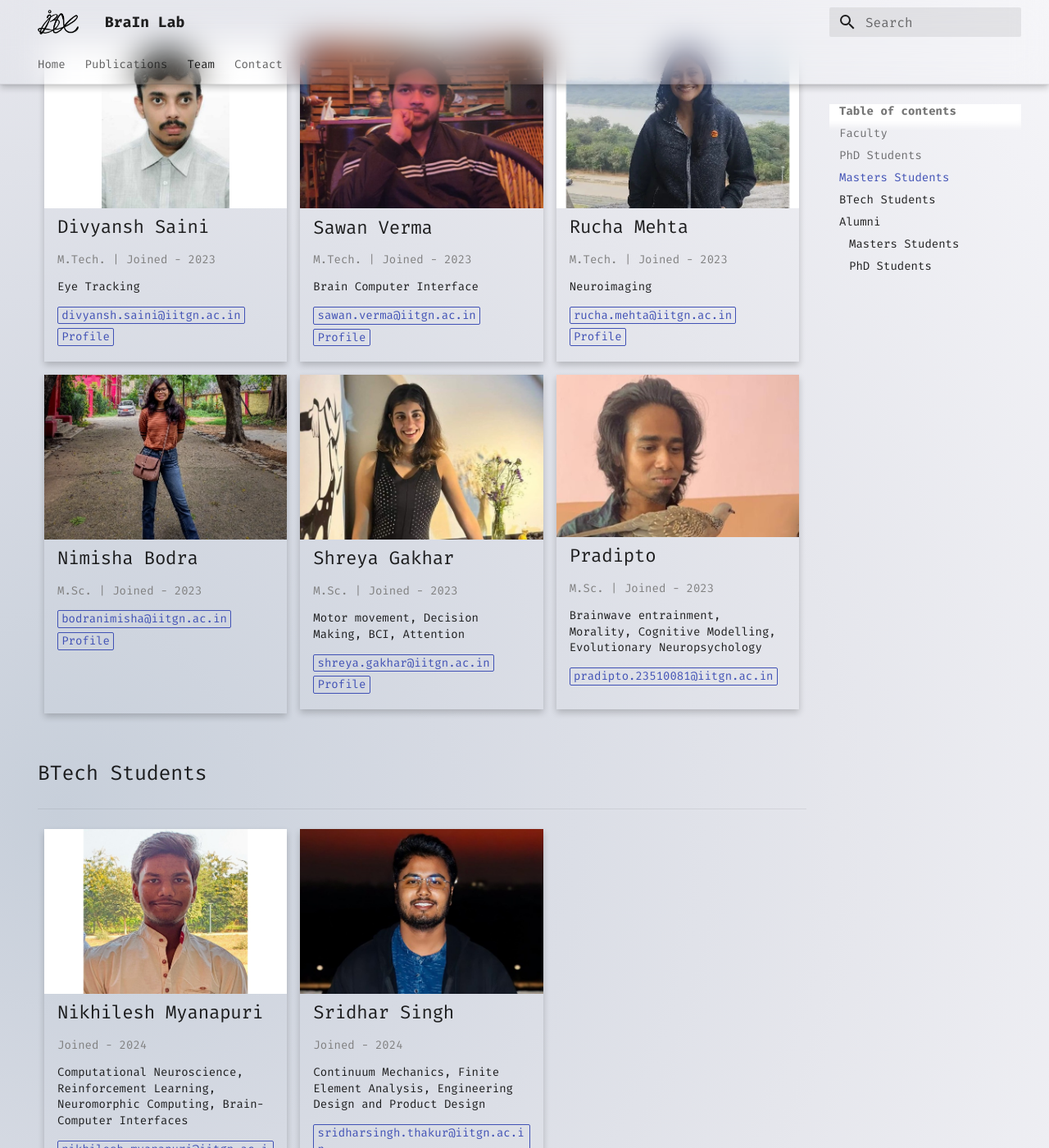
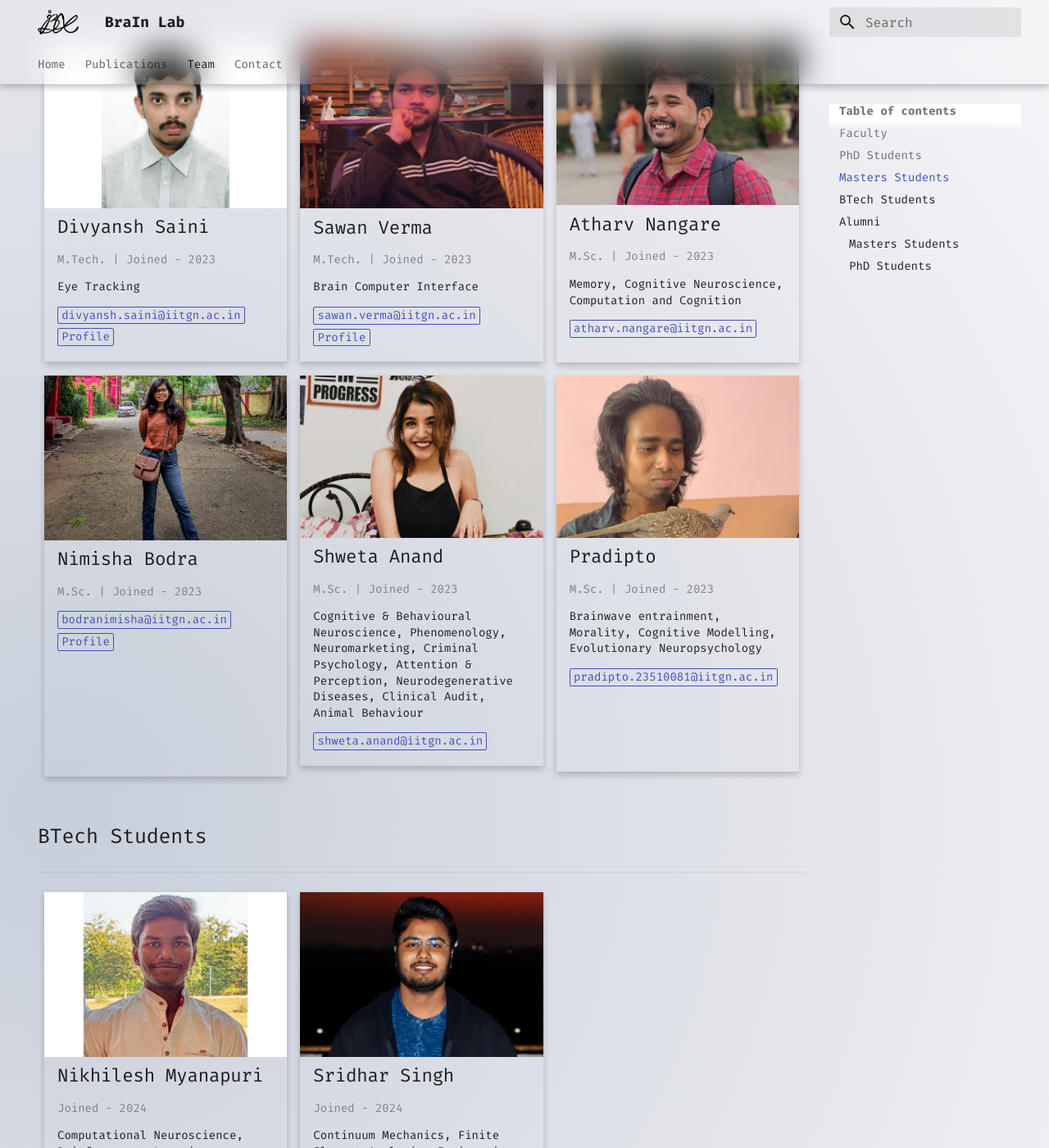
Before and after one commit to brain-informatics/brain-informatics.github.io, an MkDocs documentation site: the page built from docs/team.md, in a window 1280 px wide and 1400 px high, scrolled down 1892 px. Shown: the whole window at 82% size. Built offline with MkDocs 1.6.1 and Material for MkDocs 9.7.7, drawn with Linux system fonts in a browser that asks for light colours; some of the changed text lies outside the part shown.

Commit message:
updated team members

```diff
--- a/docs/team.md
+++ b/docs/team.md
@@ -50,9 +50,9 @@ hide:
       -->
       <img src="/assets/team/prajwal.jpg" alt="Prajwal Kumar Singh" style="width:100%">
       <div class="tcontainer" markdown="1">
-        <h2>Prajwal Kumar Singha</h2>
-        <p class="ttitle">Joined - 2021</p>
-        <p>Computer Vision, Image Processing, Representation Learning, Deep Learning</p>
+        <h2>Prajwal Kumar Singh</h2>
+        <p class="ttitle">Joined - 2021 (Jointly with CVIG Lab, IITGN)</p>
+        <p>Computer Vision, Image Processing, Deep Learning</p>
         <p><a href="mailto:singh_prajwal@iitgn.ac.in" class="pub_button">singh_prajwal@iitgn.ac.in</a> </br> <a href="https://prajwalsingh.github.io/" class="pub_button" target="_blank">Website</a></p>
       </div>
     </div>
@@ -153,12 +153,13 @@ hide:
       <img src="/assets/team/rucha.webp" alt="Rucha Mehta" style="height:222.06px; width: auto; margin-left:auto; margin-right: auto;">
       </div>
       -->
-      <img src="/assets/team/rucha.png" alt="Rucha Mehta" style="width:100%">
+      <img src="/assets/team/atharv.jpg" alt="Atharv" style="width:100%">
       <div class="tcontainer" markdown="1">
-        <h2>Rucha Mehta</h2>
-        <p class="ttitle">M.Tech. | Joined - 2023</p>
-        <p>Neuroimaging</p>
-        <p><a href="mailto:rucha.mehta@iitgn.ac.in" class="pub_button">rucha.mehta@iitgn.ac.in</a> </br> <a href="http://www.linkedin.com/in/rucha-mehta-87a454218" class="pub_button" target="_blank">Profile</a></p>
+        <h2>Atharv Nangare</h2>
+        <p class="ttitle">M.Sc. | Joined - 2023</p>
+        <p>Memory, Cognitive Neuroscience, Computation and Cognition</p>
+        <p><a href="mailto:atharv.nangare@iitgn.ac.in" class="pub_button">atharv.nangare@iitgn.ac.in</a> </p>
+        <div style="height:11.52px;"></div>
       </div>
     </div>
   </div>
@@ -173,19 +174,19 @@ hide:
         <p class="ttitle">M.Sc. | Joined - 2023</p>
         <p></p>
         <p><a href="mailto:bodranimisha@iitgn.ac.in" class="pub_button">bodranimisha@iitgn.ac.in</a> </br> <a href="http://www.linkedin.com/in/nimisha-b-a810a8129" class="pub_button" target="_blank">Profile</a></p>
-        <div style="height:58.52px;"></div>
+        <div style="height:134.52px;"></div>
       </div>
     </div>
   </div>
 
   <div class="tcolumn">
     <div class="tcard">
-      <img src="/assets/team/shreya.jpg" alt="Shreya Gakhar" style="width:100%">
+      <img src="/assets/team/shweta.jpg" alt="Shweta" style="width:100%">
       <div class="tcontainer" markdown="1">
-        <h2>Shreya Gakhar</h2>
+        <h2>Shweta Anand</h2>
         <p class="ttitle">M.Sc. | Joined - 2023</p>
-        <p>Motor movement, Decision Making, BCI, Attention</p>
-        <p><a href="mailto:shreya.gakhar@iitgn.ac.in" class="pub_button">shreya.gakhar@iitgn.ac.in</a> </br> <a href="http://www.linkedin.com/in/shreya-gakhar" class="pub_button" target="_blank">Profile</a></p>
+        <p>Cognitive & Behavioural Neuroscience, Phenomenology, Neuromarketing, Criminal Psychology, Attention & Perception, Neurodegenerative Diseases, Clinical Audit, Animal Behaviour</p>
+        <p><a href="mailto:shweta.anand@iitgn.ac.in" class="pub_button">shweta.anand@iitgn.ac.in</a> </p>
       </div>
     </div>
   </div>
@@ -198,7 +199,7 @@ hide:
         <p class="ttitle">M.Sc. | Joined - 2023</p>
         <p>Brainwave entrainment, Morality, Cognitive Modelling, Evolutionary Neuropsychology</p>
         <p><a href="mailto:pradipto.23510081@iitgn.ac.in" class="pub_button">pradipto.23510081@iitgn.ac.in</a></p>
-        <div style="height:10.52px;"></div>
+        <div style="height:85.52px;"></div>
       </div>
     </div>
   </div>
```
Also changed, not shown: docs/assets/team/atharv.jpg (added), docs/assets/team/shweta.jpg (added).
